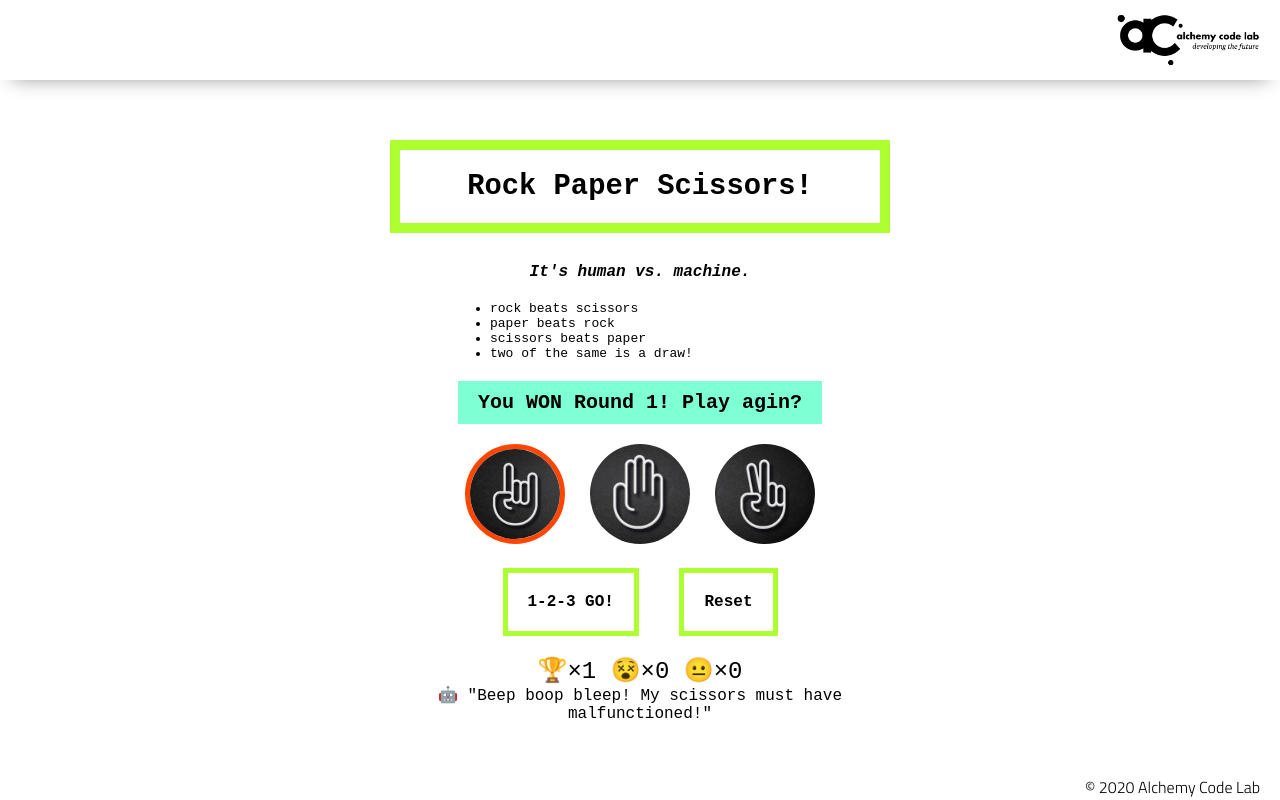
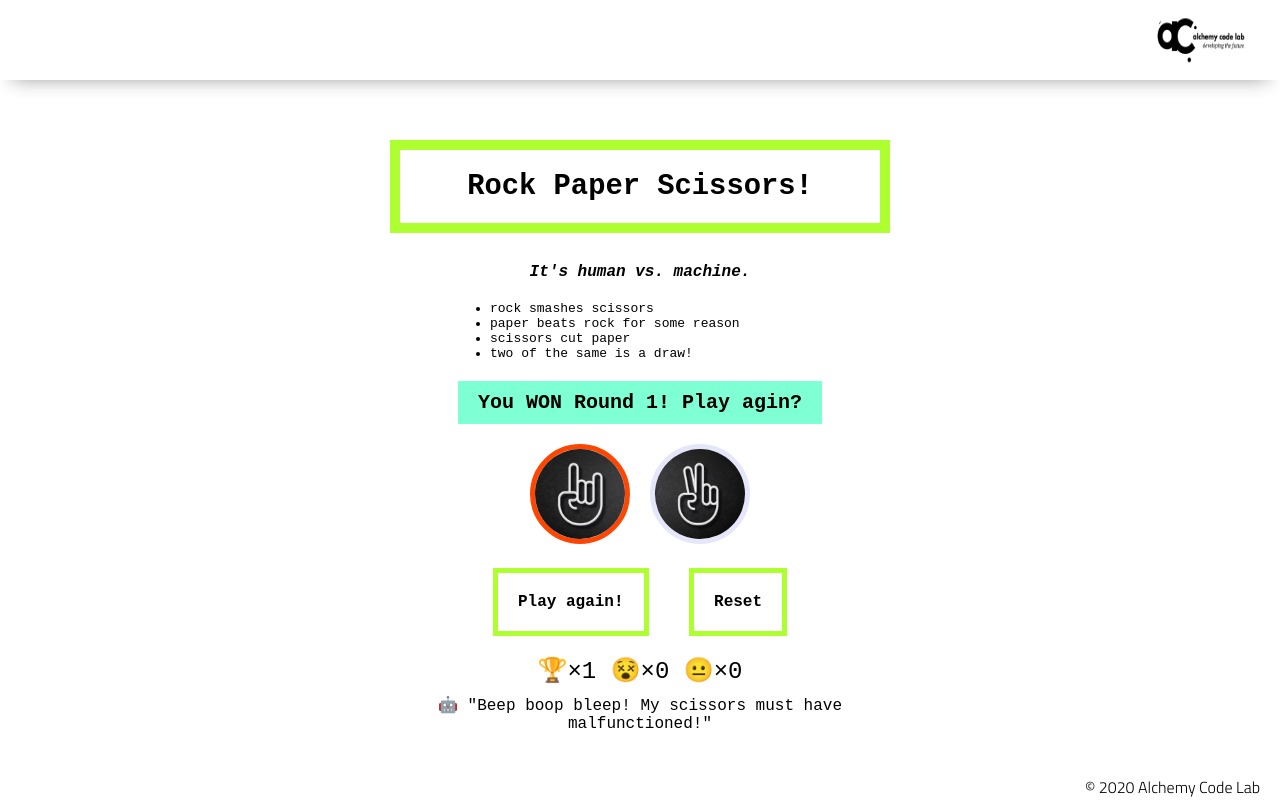
Before and after one commit to erichsauer/lab-03-rock-paper-scissors, a plain HTML site: page index.html in a window 1280 px wide. Both pictures are taken after a click on the button "1-2-3 GO!". Drawn offline with Linux system fonts and the light colour scheme.

Commit message:
add some very important late-night inspiration functionality

```diff
--- a/app.js
+++ b/app.js
@@ -2,10 +2,15 @@
 import { randomThrow, didUserWin } from './utils.js';
 
 const playButton = document.getElementById('play-button');
+const playAgainButton = document.getElementById('play-again-button');
 const resetButton = document.getElementById('reset-button');
 const gameResultsDiv = document.getElementById('game-result-div');
 const scoreTallyDiv = document.getElementById('score-tally-div');
 const commentaryDiv = document.getElementById('commentary');
+const rock = document.getElementById('rock');
+const paper = document.getElementById('paper');
+const scissors = document.getElementById('scissors');
+const compImage = document.getElementById('comp-image');
 
 // initialize state
 let wins = 0;
@@ -15,14 +20,22 @@ let round = 0;
 let gameResults;
 let commentary;
 
-
 // set event listeners to update state and DOM
 playButton.addEventListener('click', () => {
     const selectedRadioButton = document.querySelector('input[type="radio"]:checked');
+    const playerThrow = selectedRadioButton.value;
     const computerThrow = randomThrow();
-    const playerThrow = selectedRadioButton.value;
+
+    playAgainButton.style.display = 'block';
+    resetButton.style.display = 'block';
 
     round++;
+
+    if (playerThrow !== 'rock') rock.style.display = 'none';
+
+    if (playerThrow !== 'paper') paper.style.display = 'none';
+
+    if (playerThrow !== 'scissors') scissors.style.display = 'none';
 
     if (didUserWin(playerThrow, computerThrow) === 'win') {
         wins++;
@@ -35,7 +48,7 @@ playButton.addEventListener('click', () => {
     if (didUserWin(playerThrow, computerThrow) === 'lose') {
         losses++;
 
-        gameResults = `You LOST Round ${round}! Play again?`;
+        gameResults = `You LOST Round ${round}!`;
         commentary = `🤖 "Puny human! My ${computerThrow} destroyed you easily!"`;
 
         gameResultsDiv.style.backgroundColor = 'hotpink';
@@ -43,15 +56,28 @@ playButton.addEventListener('click', () => {
     if (didUserWin(playerThrow, computerThrow) === 'draw') {
         draws++;
 
-        gameResults = `Round ${round} is a DRAW! Play again?`;
+        gameResults = `Round ${round} is a DRAW!`;
         commentary = `🤖 "How original to simply copy my ${computerThrow}!"`;
 
         gameResultsDiv.style.backgroundColor = 'yellow';
     }
 
+    compImage.src = `./assets/${computerThrow}.png`;
+    compImage.style.display = 'block';
+    playButton.style.display = 'none';
+
     gameResultsDiv.textContent = gameResults;
     commentaryDiv.textContent = commentary;
     scoreTallyDiv.textContent = `🏆×${wins} 😵×${losses} 😐×${draws}`;
+});
+
+playAgainButton.addEventListener('click', () => {
+    rock.style.display = 'block';
+    paper.style.display = 'block';
+    scissors.style.display = 'block';
+    compImage.style.display = 'none';
+    playButton.style.display = 'block';
+    playAgainButton.style.display = 'none';
 });
 
 resetButton.addEventListener('click', () => {
@@ -60,9 +86,11 @@ resetButton.addEventListener('click', () => {
     draws = 0;
     round = 0;
 
-    gameResultsDiv.textContent = 'Game reset! Want to play again?';
+    gameResultsDiv.textContent = 'Game reset!';
     scoreTallyDiv.textContent = '';
     commentaryDiv.textContent = '';
 
     gameResultsDiv.style.backgroundColor = 'greenyellow';
+    playAgainButton.style.display = 'none';
+    resetButton.style.display = 'none';
 });
--- a/index.html
+++ b/index.html
@@ -25,9 +25,9 @@
             <p class="rules-intro">It's human vs. machine.</p>
             <content class='rules-container'>
                 <ul>
-                    <li>rock beats scissors</li>
-                    <li>paper beats rock</li>
-                    <li>scissors beats paper</li>
+                    <li>rock smashes scissors</li>
+                    <li>paper beats rock for some reason</li>
+                    <li>scissors cut paper</li>
                     <li>two of the same is a draw!</li>
                 </ul>
             </content>
@@ -36,19 +36,21 @@
                 <div class="radio-buttons">
                     <label>
                         <input type="radio" name="rps" value="rock" checked>
-                        <img src="./assets/rock.png" alt="" />
+                        <img id="rock" src="./assets/rock.png" alt="" />
                     </label>
                     <label>
                         <input type="radio" name="rps" value="paper">
-                        <img src="./assets/paper.png" alt="" />
+                        <img id="paper" src="./assets/paper.png" alt="" />
                     </label>
                     <label>
                         <input type="radio" name="rps" value="scissors">
-                        <img src="./assets/scissors.png" alt="" />
+                        <img id="scissors" src="./assets/scissors.png" alt="" />
                     </label>
+                    <img id="comp-image" src="./assets/scissors.png" alt="" />
                 </div>
                 <div class="button-container">
                     <button id="play-button">1-2-3   GO!</button>
+                    <button id="play-again-button">Play again!</button>
                     <button id="reset-button">Reset</button>
                 </div>
                 <div id="score-tally-div"></div>
--- a/styles/style.css
+++ b/styles/style.css
@@ -78,8 +78,6 @@ header img {
     height: var(--header-height);
 }
 
-
-
 content {
     width: 80%;
 }
@@ -103,10 +101,12 @@ input {
     display: none;
 }
 
-input + img {
+img {
     width: 100px;
     height: 100px;
     border-radius: 50px;
+    margin: 0px 10px 0px 10px;
+    border: solid 5px white;
 }
 
 input:checked + img {
@@ -143,7 +143,7 @@ ul {
 
 .radio-buttons {
     display: flex;
-    justify-content: space-between;
+    justify-content: center;
     width: 350px;
 }
 
@@ -164,9 +164,10 @@ ul {
 }
 
 .button-container {
-    display: inline-flex;
-    width: 275px;
-    justify-content: space-between;
+    display: flex;
+    width: 75%;
+    align-items: center;
+    justify-content: space-evenly;
     margin-top: 20px;
 }
 
@@ -188,4 +189,14 @@ button {
     font-size: 1rem;
     width: 100%;
     text-align: center;
+    margin-top: 10px;
 }
+
+#reset-button, #play-again-button {
+    display: none;
+}
+
+#comp-image {
+    display: none;
+    border: solid 5px lavender;
+}
```
